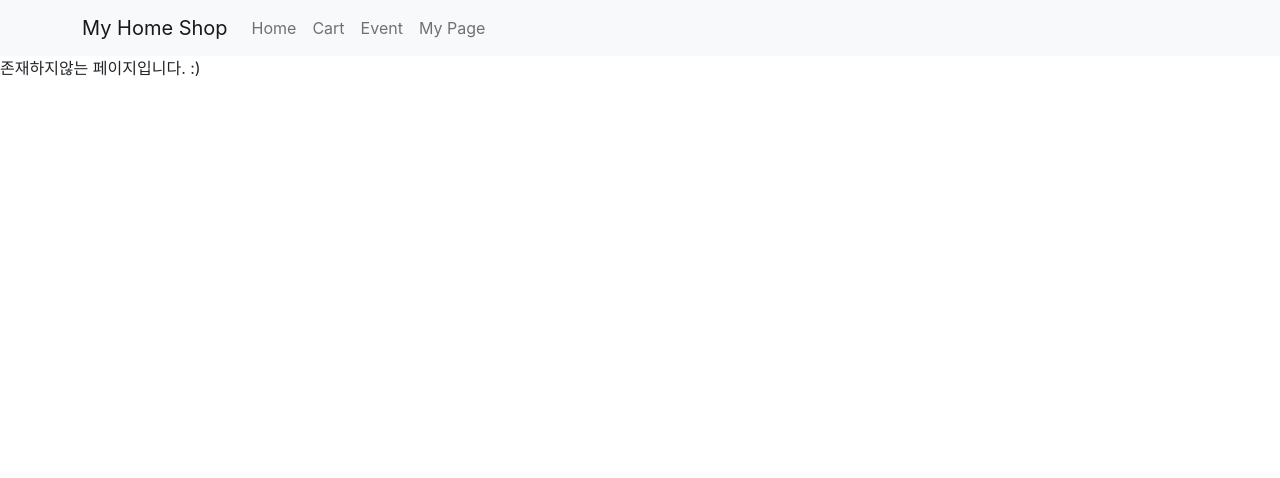
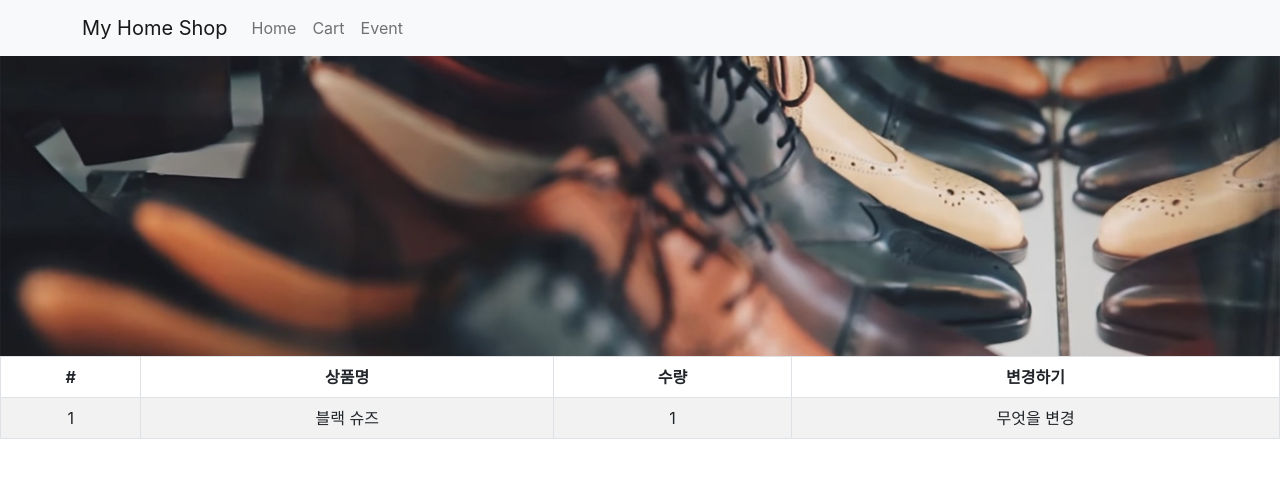
Before and after one commit to huisu-noh/myhome-shop, a React (Create React App) app: page /cart in a window 1280 px wide. Shown: the top 478 px of the page. Built offline with nearby package versions, Linux system fonts and the light colour scheme.

Commit message:
Cart 컴포넌트 추가 및 라우터 연결

```diff
--- /dev/null
+++ b/src/components/Cart.tsx
@@ -0,0 +1,26 @@
+import { Table } from 'react-bootstrap';
+
+export default function Cart() {
+  return (
+    <div>
+      <Table striped bordered hover>
+        <thead>
+          <tr>
+            <th>#</th>
+            <th>상품명</th>
+            <th>수량</th>
+            <th>변경하기</th>
+          </tr>
+        </thead>
+        <tbody>
+          <tr>
+            <td>1</td>
+            <td>블랙 슈즈</td>
+            <td>1</td>
+            <td>무엇을 변경</td>
+          </tr>
+        </tbody>
+      </Table>
+    </div>
+  );
+}
--- a/src/components/Navigation.tsx
+++ b/src/components/Navigation.tsx
@@ -8,9 +8,8 @@ export default function Navigation() {
           <Navbar.Brand href='/'>My Home Shop</Navbar.Brand>
           <Nav className='me-auto'>
             <Nav.Link href='/'>Home</Nav.Link>
-            <Nav.Link href='#features'>Cart</Nav.Link>
+            <Nav.Link href='cart'>Cart</Nav.Link>
             <Nav.Link href='event'>Event</Nav.Link>
-            <Nav.Link href='#pricing'>My Page</Nav.Link>
           </Nav>
         </Container>
       </Navbar>
--- a/src/router.tsx
+++ b/src/router.tsx
@@ -4,6 +4,7 @@ import ItemDetail from './components/ItemDetail';
 import ErrorPage from './ErrorPage';
 import ItemList from './components/ItemList';
 import Event, { Cupon, Service } from './components/Event';
+import Cart from './components/Cart';
 
 const router = createBrowserRouter([
   {
@@ -30,6 +31,10 @@ const router = createBrowserRouter([
         ],
       },
       {
+        path: 'cart',
+        element: <Cart />,
+      },
+      {
         path: 'detail/:id',
         element: <ItemDetail />,
       },
```
